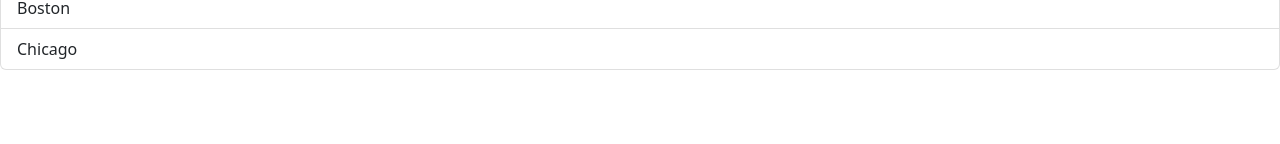
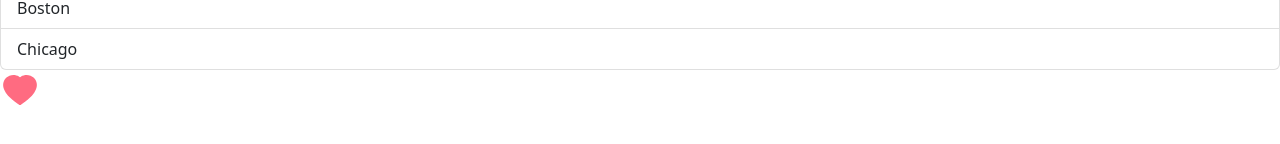
Before and after one commit to redayzarra/study-react, a React (Vite) app: page / in a window 1280 px wide. Shown: the part 232-376 px from the top of the page. Built offline with nearby package versions, Linux system fonts and the light colour scheme; the HTML template or start-up script is replaced by a standard one.

Commit message:
Adding funcitonal Like icon with outline and fill

```diff
--- a/src/App.tsx
+++ b/src/App.tsx
@@ -3,6 +3,7 @@ import Alert from "./components/Alert";
 import Button from "./components/Button";
 import ListGroup from "./components/ListGroup";
 import { BsFillCalendarFill } from "react-icons/bs";
+import Like from "./components/Like";
 
 function App() {
   const [alertVisible, setAlertVisibility] = useState(false);
@@ -19,6 +20,7 @@ function App() {
         heading="Cities"
         onSelectItem={handleSelectItem}
       />
+      <Like></Like>
     </div>
   );
 }
--- /dev/null
+++ b/src/components/Like.tsx
@@ -0,0 +1,11 @@
+import React, { useState } from "react";
+import { AiFillHeart, AiOutlineHeart } from "react-icons/ai";
+
+const Like = () => {
+  const [status, setStatus] = useState(true);
+
+  if (status) return <AiFillHeart color="#ff6b81" size="40" onClick={() => setStatus(false)}/>;
+  return <AiOutlineHeart color="#ff6b81" size="40" onClick={() => setStatus(true)}/>;
+};
+
+export default Like;
```
